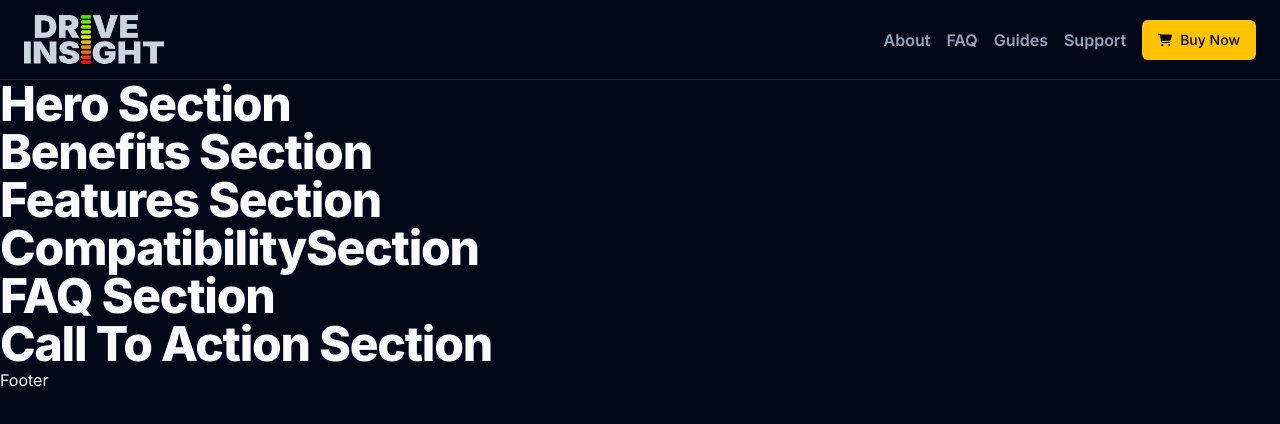
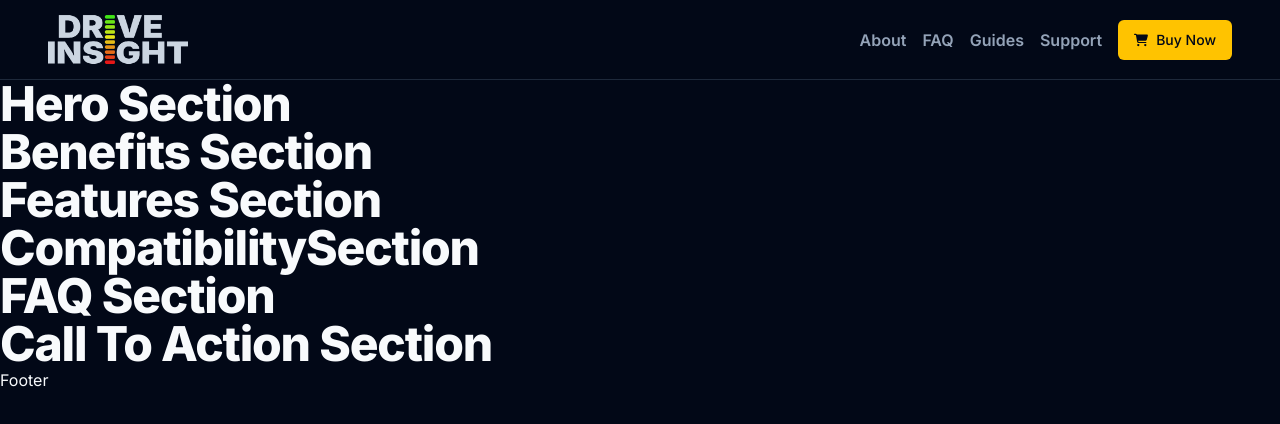
Before and after one commit to seoyeong643/drive-insight-website, a Next.js app: page / in a window 1280 px wide. Shown: the top 424 px of the page. Built offline with nearby package versions, Linux system fonts and the light colour scheme.

Commit message:
fix: added extra padding on bigger viewports

```diff
--- a/components/Navbar.tsx
+++ b/components/Navbar.tsx
@@ -10,7 +10,7 @@ export const Navbar = () => {
     const [isOpen, setIsOpen] = useState(false);
 
     return (
-        <nav className="flex flex-col justify-between border-b px-6 py-2 md:flex-row">
+        <nav className="flex flex-col justify-between border-b px-6 py-2 md:flex-row md:px-12">
             <div className="flex flex-row items-center justify-between">
                 {/* LOGO */}
                 <Image
```
